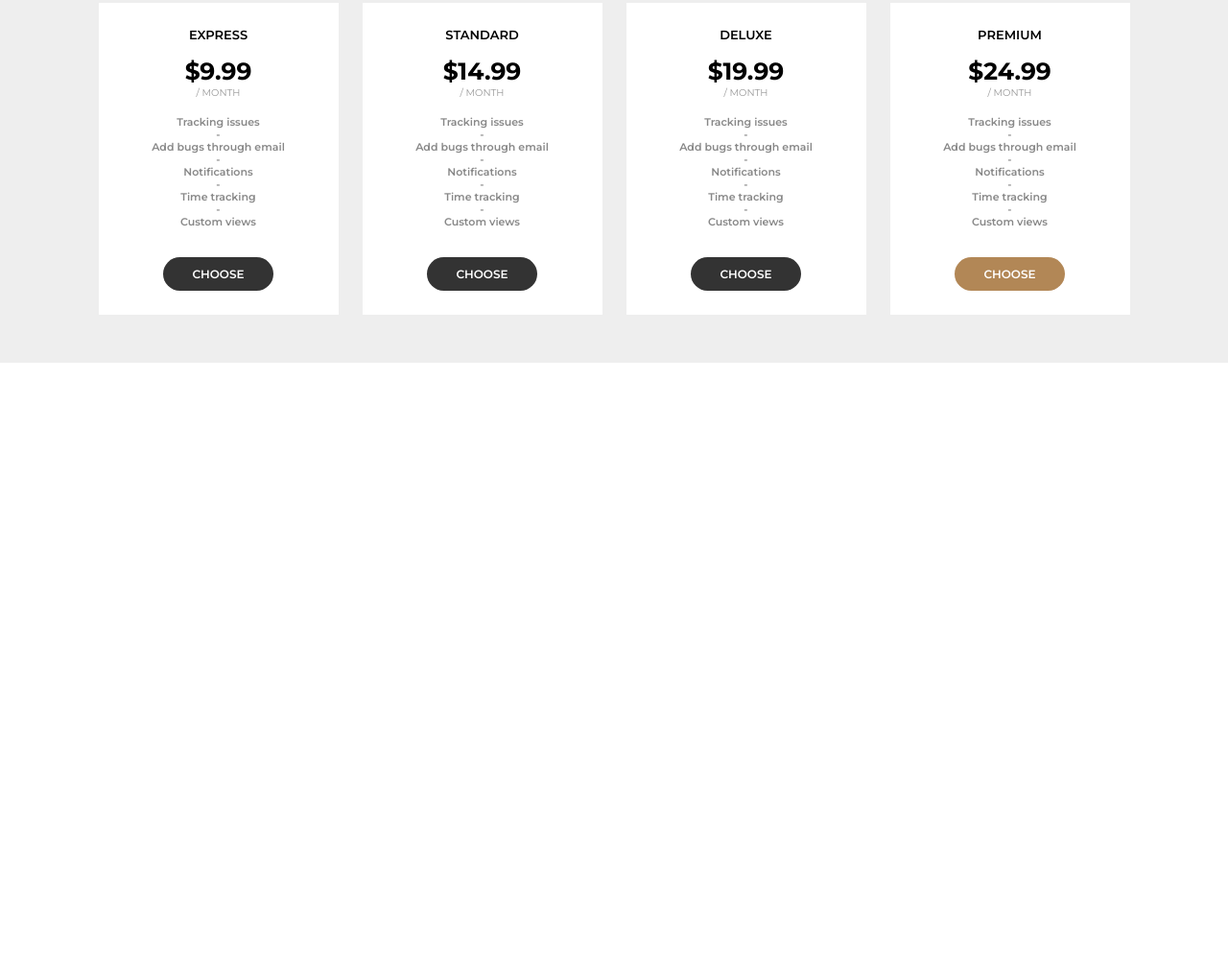
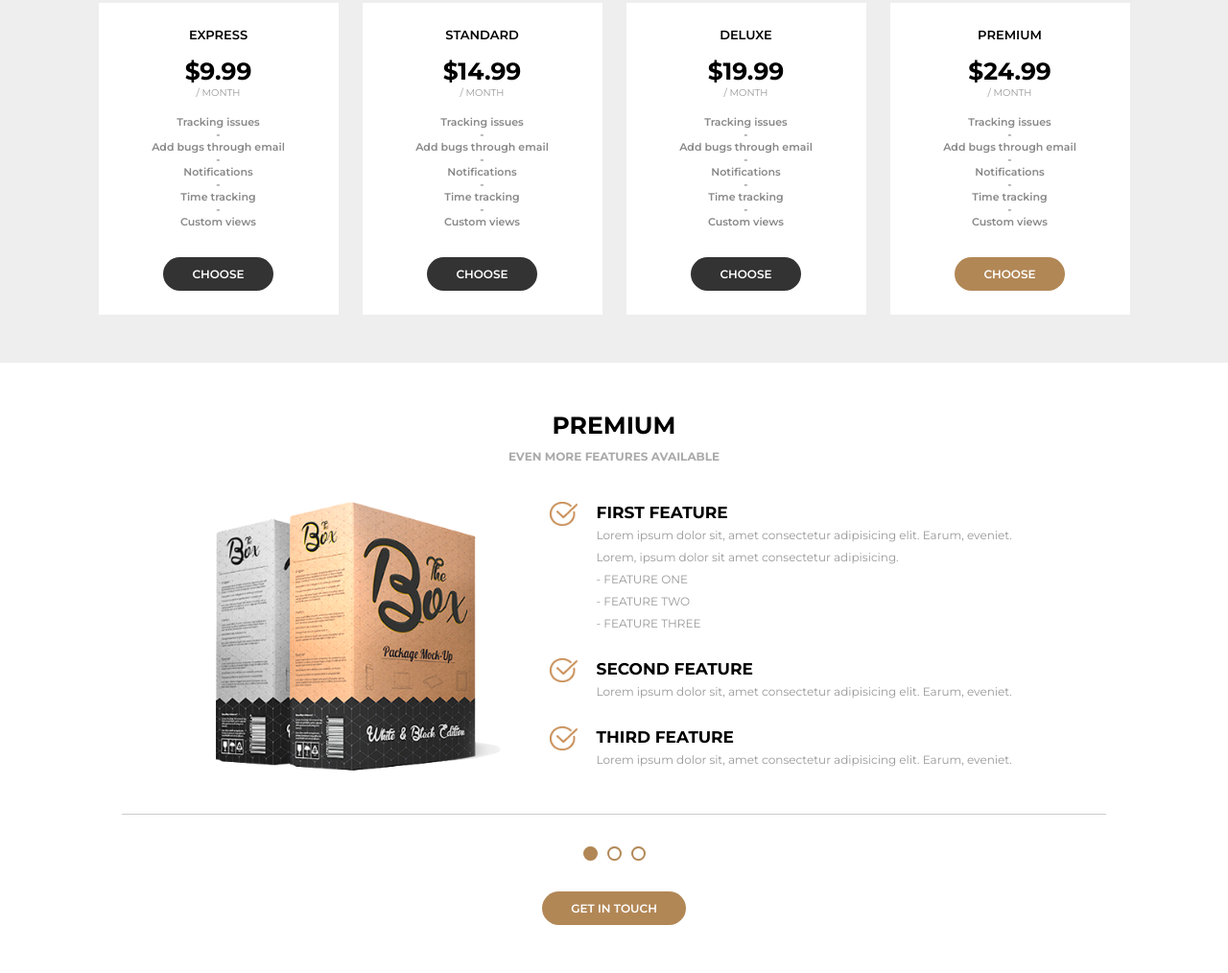
Before and after one commit to jorgearagao/projeto-awax, a plain HTML site: page index.html in a window 1280 px wide. Shown: the part 4010-5024 px from the top of the page at 96% size. Before the commit the page ends 4388 px from the top, so only its background shows below. Drawn offline with Linux system fonts and the light colour scheme.

Commit message:
Criação da Section Premium

```diff
--- a/assets/css/style.css
+++ b/assets/css/style.css
@@ -185,6 +185,10 @@ header {
 
 .default.light {
     background-color: #eee;
+}
+
+.default.light.white {
+    background-color: #FFF;
 }
 
 .default.light .section-title,
@@ -596,3 +600,74 @@ header {
     font-weight: 600;
     color: #888;
 }
+
+.section-premium {
+    display: flex;
+    flex-direction: column;
+    justify-content: center;
+}
+
+.section-premium--area {
+    display: flex;
+    justify-content: center;
+    gap: 50px;
+}
+
+.section-premium--left img {
+    max-height: 280px;
+}
+
+.section-premium--feature {
+    display: flex;
+    margin-bottom: 25px;
+}
+
+.section-premium--feature img {
+    height: 25px;
+    margin-right: 20px;
+}
+
+.section-premium--feature p {
+    line-height: 23px;
+    color: #999;
+    font-size: 12px;
+}
+
+.section-premium--feature p:first-child {
+    font-size: 17px;
+    font-weight: 700;
+    color: #000;
+}
+
+.section-premium--line {
+    border-bottom: 1px solid #CCC;
+    width: 90%;
+    margin: auto;
+    padding-top: 20px;
+}
+
+.section-premium .sliders-pointers {
+    height: 20px;
+    display: flex;
+    justify-content: center;
+    align-items: center;
+    gap: 10px;
+    margin-top: 30px;
+    margin-bottom: 30px;
+}
+
+.section-premium .pointer {
+    width: 15px;
+    height: 15px;
+    border: 2px solid #B28756;
+    border-radius: 8px;
+    cursor: pointer;
+}
+
+.section-premium .pointer.active {
+    background-color: #B28756;
+}
+
+.section-premium .button {
+    margin: auto;
+}
--- a/index.html
+++ b/index.html
@@ -474,6 +474,59 @@
             </div>
         </section>
 
+        <section class="default light white">
+            <div class="section-title">premium</div>
+            <div class="section-desc">Even more features available</div>
+            <div class="section-body">
+                <div class="section-premium">
+                    <div class="section-premium--area">
+                        <div class="section-premium--left">
+                            <img src="media/livros.png" alt="">
+                        </div>
+                        <div class="section-premium--right">
+                            <div class="section-premium--feature">
+                                <div>
+                                    <img src="./assets/images/check.png">
+                                </div>
+                                <div>
+                                    <p>FIRST FEATURE</p>
+                                    <p>Lorem ipsum dolor sit, amet consectetur adipisicing elit. Earum, eveniet.</p>
+                                    <p>Lorem, ipsum dolor sit amet consectetur adipisicing.</p>
+                                    <p>- FEATURE ONE</p>
+                                    <p>- FEATURE TWO</p>
+                                    <p>- FEATURE THREE</p>
+                                </div>
+                            </div>
+                            <div class="section-premium--feature">
+                                <div>
+                                    <img src="./assets/images/check.png">
+                                </div>
+                                <div>
+                                    <p>SECOND FEATURE</p>
+                                    <p>Lorem ipsum dolor sit, amet consectetur adipisicing elit. Earum, eveniet.</p>
+                                </div>
+                            </div>
+                            <div class="section-premium--feature">
+                                <div>
+                                    <img src="./assets/images/check.png">
+                                </div>
+                                <div>
+                                    <p>THIRD FEATURE</p>
+                                    <p>Lorem ipsum dolor sit, amet consectetur adipisicing elit. Earum, eveniet.</p>
+                                </div>
+                            </div>
+                        </div>
+                    </div>
+                    <div class="section-premium--line"></div>
+                    <div class="sliders-pointers">
+                        <div class="pointer active"></div>
+                        <div class="pointer"></div>
+                        <div class="pointer"></div>
+                    </div>
+                    <a href="" class="button">Get in touch</a>
+                </div>
+            </div>
+        </section>
     </main>
 
     <footer></footer>
```
